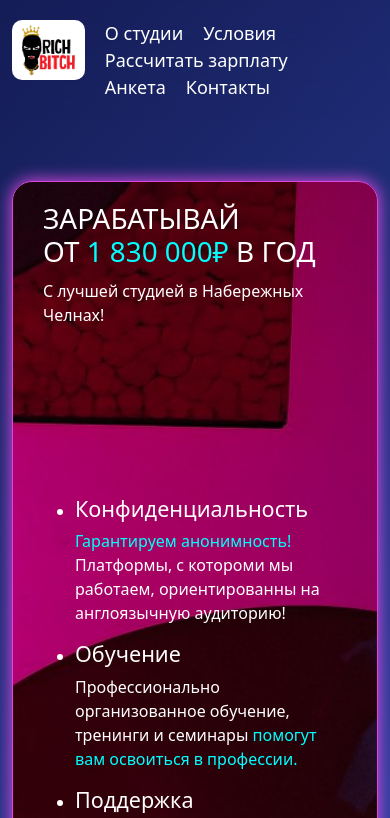
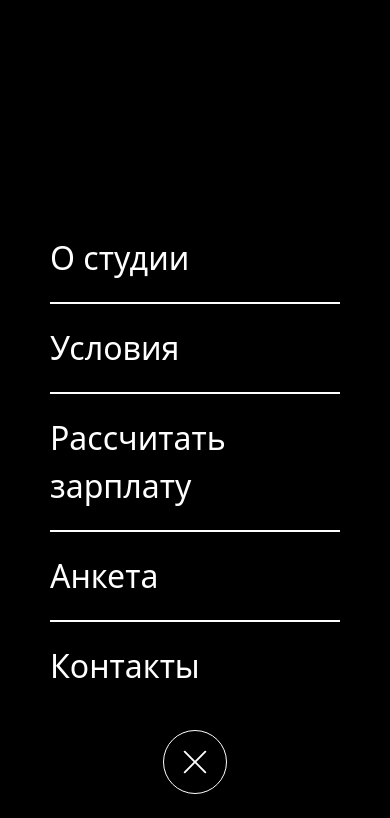
Before and after one commit to ivan-easy-web/webcam-studio, a plain HTML site: page index.html in a window 390 px wide. Shown: the top 818 px of the page. Drawn offline with nearby package versions, Linux system fonts and the light colour scheme.

Commit message:
add mobile menu

```diff
--- a/index.html
+++ b/index.html
@@ -11,14 +11,38 @@
 </head>
 
 <body>
-    <div class="sticky-top top-nav-container">
+    <div class="menu" id="menu">
+        <div class="nav-list d-flex flex-column align-items-center justify-content-end">
+            <a href="#">О студии</a>
+            <a href="#block-3">Условия</a>
+            <a href="#block-4">Рассчитать зарплату</a>
+            <a href="#block-5">Анкета</a>
+            <a href="#contacts">Контакты</a>
+
+            <button onclick="closeMenu()" class="menu-button-close">
+                <svg xmlns="http://www.w3.org/2000/svg" width="30" height="30" fill="currentColor" class="bi bi-x-lg" viewBox="0 0 16 16">
+                    <path d="M2.146 2.854a.5.5 0 1 1 .708-.708L8 7.293l5.146-5.147a.5.5 0 0 1 .708.708L8.707 8l5.147 5.146a.5.5 0 0 1-.708.708L8 8.707l-5.146 5.147a.5.5 0 0 1-.708-.708L7.293 8 2.146 2.854Z"/>
+                </svg>
+            </button>
+        </div>
+    </div>
+
+    <div class="d-block d-sm-none">
+        <button onclick="openMenu()" class="menu-button">
+            <svg xmlns="http://www.w3.org/2000/svg" width="30" height="30" fill="currentColor" class="bi bi-list" viewBox="0 0 16 16">
+                <path fill-rule="evenodd" d="M2.5 12a.5.5 0 0 1 .5-.5h10a.5.5 0 0 1 0 1H3a.5.5 0 0 1-.5-.5zm0-4a.5.5 0 0 1 .5-.5h10a.5.5 0 0 1 0 1H3a.5.5 0 0 1-.5-.5zm0-4a.5.5 0 0 1 .5-.5h10a.5.5 0 0 1 0 1H3a.5.5 0 0 1-.5-.5z"/>
+            </svg>
+        </button>
+    </div>
+
+    <div class="sticky-top top-nav-container d-none d-sm-block">
         <div class="top-nav container">
-            <a href="#">
+            <a href="#" style="margin-right: 20px;">
                 <div class="logo-placeholder">
                     <img src="img/logo.png">
                 </div>
             </a>
-            <div class="nav-container">
+            <div class="nav-container nav-list">
                 <a href="#">О студии</a>
                 <a href="#block-3">Условия</a>
                 <a href="#block-4">Рассчитать зарплату</a>
@@ -265,6 +289,5 @@
     </div>
 
 
-    <script src="https://code.jquery.com/jquery-3.6.4.slim.min.js" integrity="sha256-a2yjHM4jnF9f54xUQakjZGaqYs/V1CYvWpoqZzC2/Bw=" crossorigin="anonymous"></script>
-    <script src="script.js"></script>
+    <script src="https://code.jquery.com/jquery-3.6.4.min.js" integrity="sha256-oP6HI9z1XaZNBrJURtCoUT5SUnxFr8s3BzRl+cbzUq8=" crossorigin="anonymous"></script>    <script src="script.js"></script>
 </body>
--- a/script.js
+++ b/script.js
@@ -37,3 +37,15 @@ $('.calc-button-2').click(function() {
 });
 
 calc()
+
+
+
+let openMenu = () => {
+    $('#menu').fadeIn()
+}
+
+let closeMenu = () => {
+    $('#menu').fadeOut()
+}
+
+$('#menu a').click(() => {closeMenu()})
--- a/style.css
+++ b/style.css
@@ -17,6 +17,75 @@ body {
 	}
 }
 
+.menu-button {
+    position: fixed;
+    right: 0;
+    top: 0;
+    height: 4rem;
+    width: 4rem;
+    margin-right: 5px;
+    margin-top: 5px;
+    border-radius: 4rem;
+
+    box-shadow: 0 0 16px 1px #d848e0;
+    border: 1px solid #d848e0;
+    color: white;
+
+    background-color: rgb(43, 43, 43);
+    padding: 0;
+}
+
+.menu {
+    position: fixed;
+    margin: 0 !important;
+    background-color: black;
+    width: 100vw;
+    height: 100vh;
+    top: 0;
+    left: 0;
+    z-index: 10000;
+}
+
+.menu .nav-list {
+    padding: 50px;
+    height: 100vh;
+}
+
+.menu a {
+    font-size: xx-large !important;
+    display: block;
+    font-weight: normal;
+    border-bottom: 2px solid white;
+    width: 100%;
+    padding-bottom: 20px;
+    margin-top: 20px;
+    margin-right: 0 !important;
+}
+
+.menu a:nth-child(5), .menu a:last-child   {
+    border-bottom: none;
+}
+
+.menu-button-close {
+    background-color: black;
+    height: 4rem;
+    width: 4rem;
+
+    border-radius: 4rem;
+
+    border: 1px solid white;
+    color: white;
+
+    display: block;
+    margin-top: 20px;
+    padding: 0;
+
+}
+
+.menu a:active {
+    color: #d848e0;;
+
+}
 .container {
 
 }
@@ -48,7 +117,7 @@ span a {
     display: flex;
 }
 
-.top-nav a{
+.nav-list a{
     color: white;
     text-decoration: none;
     font-size:  large;
@@ -97,6 +166,8 @@ span a {
 
     color: white;
     margin-right: 10px;
+
+    display: block;
 }
 
 .button:hover {
```
